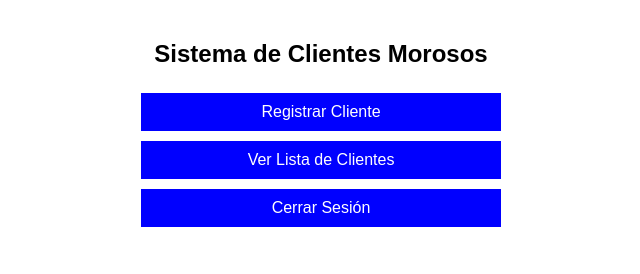
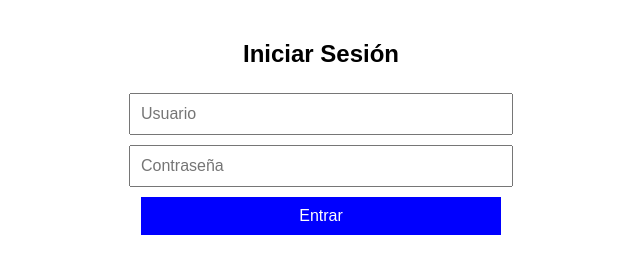
Before and after one commit to jhon20289/Cliente-morosos, a website: page index.html in a window 1280 px wide. Shown: the whole page, without its empty margins (319-959 px from the left). Drawn offline with nearby package versions, Linux system fonts and the light colour scheme; some packages are replaced by stand-ins of ours; no server answers; a script that the page names is missing.

Commit message:
Update index.html

```diff
--- a/index.html
+++ b/index.html
@@ -9,8 +9,18 @@
 </head>
 <body>
 
+  <!-- Pantalla de Login -->
+  <div id="login" class="pantalla activo">
+    <h2>Iniciar Sesión</h2>
+    <form id="loginForm">
+      <input type="text" id="username" placeholder="Usuario" required>
+      <input type="password" id="password" placeholder="Contraseña" required>
+      <button type="submit">Entrar</button>
+    </form>
+  </div>
+
   <!-- Pantalla de Inicio -->
-  <div id="inicio" class="pantalla activo">
+  <div id="inicio" class="pantalla">
     <h2>Sistema de Clientes Morosos</h2>
     <button onclick="cambiarPantalla('registro')">Registrar Cliente</button>
     <button onclick="cambiarPantalla('lista')">Ver Lista de Clientes</button>
@@ -52,7 +62,6 @@
   </div>
 
   <!-- Cargar el script al final del body -->
-  <script src="https://cdn.socket.io/4.7.2/socket.io.min.js"></script>
   <script src="script.js"></script>
   <script src="https://cdn.jsdelivr.net/npm/sweetalert2@11.0.18/dist/sweetalert2.all.min.js"></script>
 </body>
```
